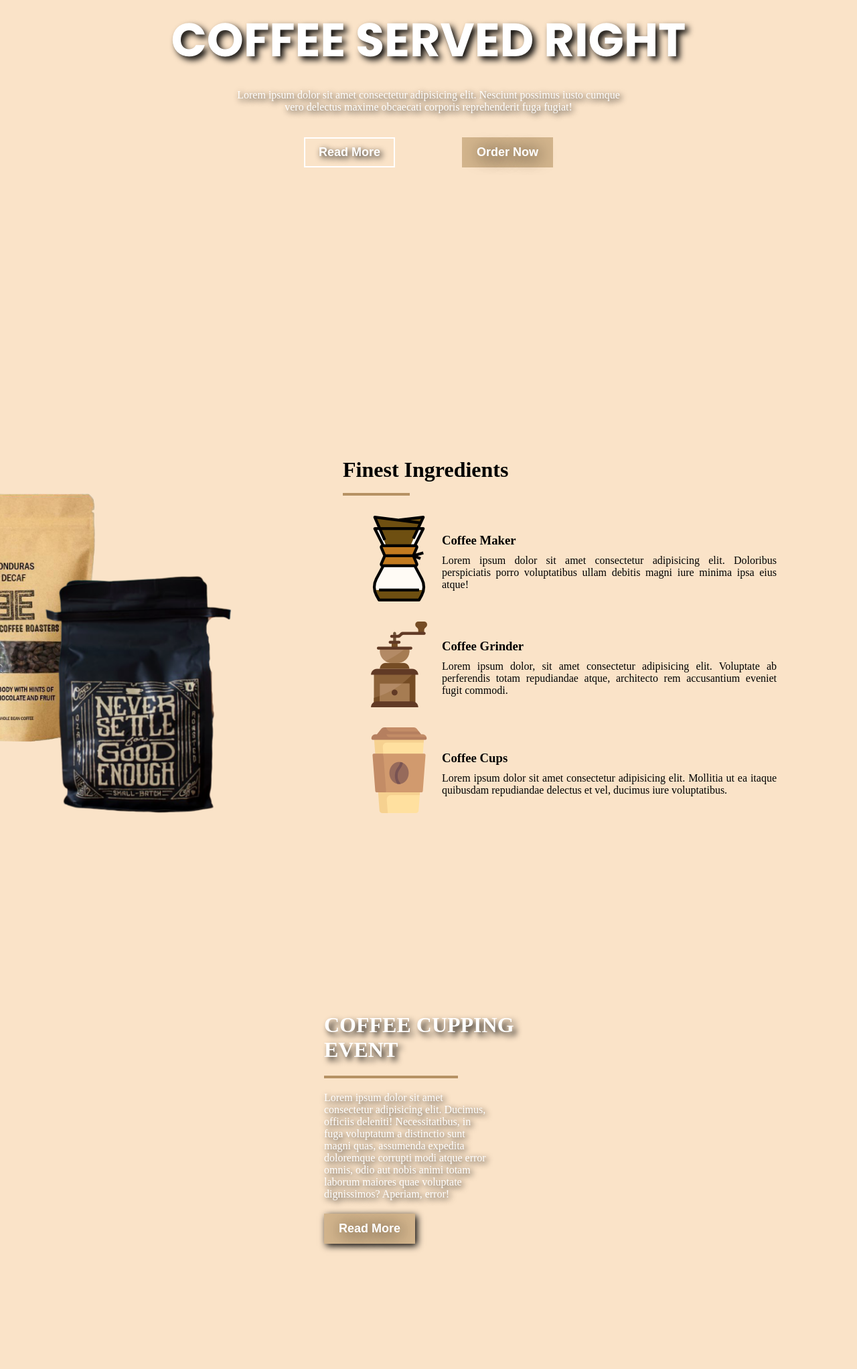
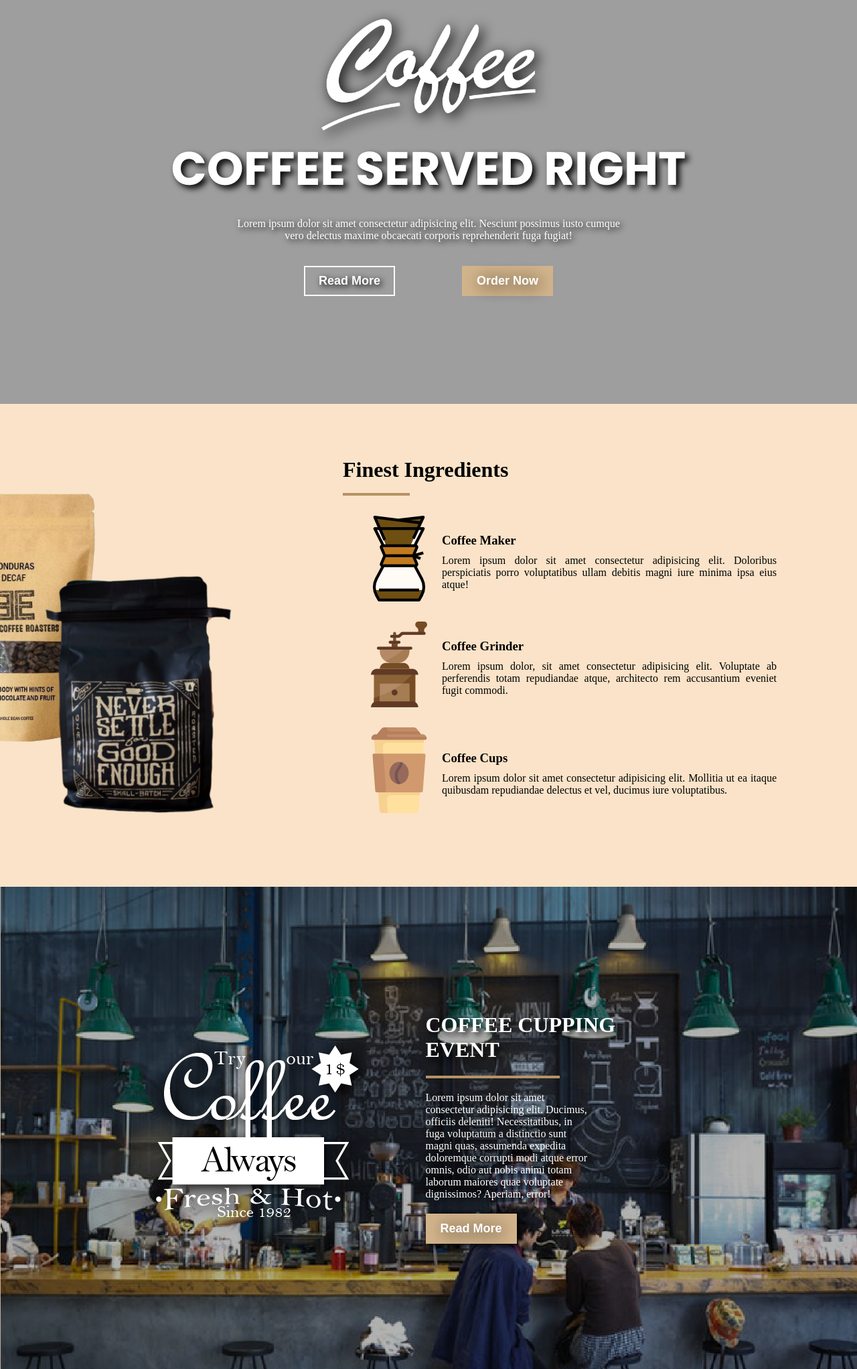
Before and after one commit to SyedHammad06/Coffee-Website, a plain HTML site: page index.html in a window 1280 px wide. Shown: the part 157-2201 px from the top of the page at 67% size. Drawn offline with Linux system fonts and the light colour scheme; the site is published under a folder, as on GitHub Pages, so addresses that start at the root find nothing.

Commit message:
Hammad commit

```diff
--- a/index.html
+++ b/index.html
@@ -9,7 +9,7 @@
 <body>
     <div class="section-1">
         <div class="section-1-info">
-            <img src="/pics/head.png" alt="">
+            <img src="head.png" alt="">
             <h1>COFFEE SERVED RIGHT</h1>
             <p>Lorem ipsum dolor sit amet consectetur adipisicing elit. Nesciunt possimus iusto cumque vero delectus maxime obcaecati corporis reprehenderit fuga fugiat!</p>
             <button class="but-1">Read More</button>
@@ -17,7 +17,7 @@
         </div>
     </div>
     <div class="section-2">
-        <div data-aos='fade-down' class="inner-section-1">
+        <div class="inner-section-1">
             <img src="pics/coffee bag 1.png" alt="">
             <img src="pics/cofffee bag.png" alt="">
         </div>
@@ -50,7 +50,7 @@
         </div>
     </div>
     <div class="section-3">
-        <img src="/pics/Body.png" alt="">
+        <img src="Body.png" alt="">
         <div class="section-3-info">
             <h1>COFFEE CUPPING EVENT</h1>
             <hr>
--- a/styles.css
+++ b/styles.css
@@ -14,10 +14,11 @@ body{
     background-color: rgb(250, 227, 200);
 }
 .section-1{
-    background-image: url(/pics/Coffee.png);
+    background-image: url(Coffee.png);
     background-size: cover;
     background-position: center;
     background-repeat: no-repeat;
+    background-attachment: fixed;
     height: 95vh;
     color: white;
 }
@@ -109,7 +110,8 @@ hr{
 .section-3{
     height: 90vh;
     width: 100%;
-    background-image: url(/pics/main\ pic.png);
+    background-image: url("pics/main\ pic.png");
+    background-attachment: fixed;
     background-size: cover;
     background-position: center;
     display: flex;
```
Also changed, not shown: Body.png (renamed from pics/Body.png), head.png (added), 2 other files.
